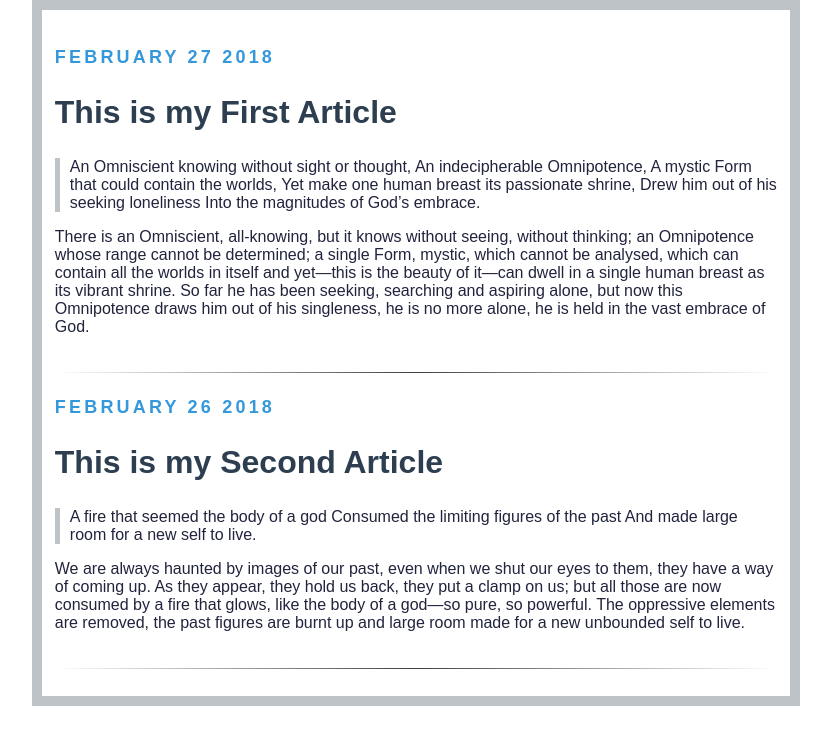
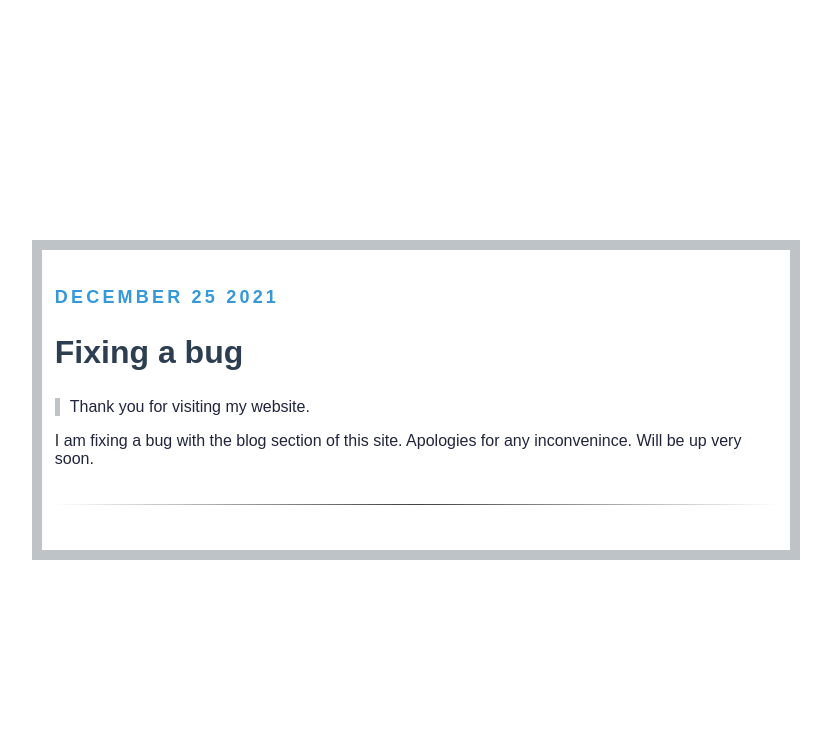
Before and after one commit to ParardhaKumar/PersonalV2, a React (Create React App) app: page /blog in a window 1280 px wide. Shown: the top 744 px of the page, without its empty margins (224-1055 px from the left). Built offline with nearby package versions, Linux system fonts and the light colour scheme.

Commit message:
Add BlogUnderConstruction

```diff
--- a/src/App.js
+++ b/src/App.js
@@ -6,6 +6,7 @@ import { faCheckSquare, faCoffee } from '@fortawesome/free-solid-svg-icons'
 
 import Home from './components/Home/Home';
 import Blog from './components/Blog/Blog';
+import BlogUnderConstruction from './components/Blog/BlogUnderConstruction';
 import NotFound from './components/NotFound/NotFound';
 import './App.css';
 
@@ -24,7 +25,7 @@ class App extends Component{
         <div>
           <Switch>
             <Route path="/" component={Home} exact />
-            <Route path="/blog" component={Blog} exact />
+            <Route path="/blog" component={BlogUnderConstruction} exact />
             <Route component={NotFound}/>
           </Switch>
         </div>
--- /dev/null
+++ b/src/components/Blog/BlogUnderConstruction.css
@@ -0,0 +1,39 @@
+body{
+  font-family: 'Source Sans Pro', sans-serif;
+}
+
+.opening-para{
+  padding-left: 10px;
+  border-left: 5px solid #bdc3c7;
+}
+
+.blog-container{
+  padding: 1%;
+  padding-bottom: 0;
+  border: 10px solid #bdc3c7;
+  position: absolute;
+  top:0;
+  bottom: 0;
+  left: 0;
+  right: 0;
+  margin: auto;
+  max-height: 40vh;
+  max-width: 90vw;
+}
+
+.heading{
+  color: #2c3e50;
+  font-size: 2.0rem;
+}
+
+.datestamp{
+  color: #3498db;
+  text-transform: uppercase;
+  letter-spacing: 0.2rem;
+}
+
+hr{
+    border: 0;
+    height: 1px;
+    background-image: linear-gradient(to right, rgba(0, 0, 0, 0), rgba(0, 0, 0, 0.75), rgba(0, 0, 0, 0));
+}
--- /dev/null
+++ b/src/components/Blog/BlogUnderConstruction.js
@@ -0,0 +1,28 @@
+import React,{Component} from 'react';
+
+import './BlogUnderConstruction.css';
+
+class BlogUnderConstruction extends Component{
+
+  render(){
+    return(
+      <div>
+        <div class="blog-container">
+
+            <div class = "article">
+              <h4 class = "datestamp"> December 25 2021 </h4>
+              <h2 class = "heading"> Fixing a bug </h2>
+              <p class = "opening-para">Thank you for visiting my website.
+              </p>
+              <p>I am fixing a bug with the blog section of this site. Apologies for any inconvenince. Will be up very soon.
+              </p>
+              <hr></hr>
+            </div>
+
+        </div>
+      </div>
+    )
+  }
+}
+
+export default BlogUnderConstruction;
--- a/src/components/Header/Header.js
+++ b/src/components/Header/Header.js
@@ -18,7 +18,7 @@ class Header extends Component{
         </div>
         <ul class="menu-items">
             <li><a href={Content.resume}  target="_blank">Resume</a></li>
-            <li><a href="#testimonials">Blog</a></li>
+            <li><a href="/blog">Blog</a></li>
             <li><a href="#contact">Contact</a></li>
             <li><img src="random.jpg" id="nav-img"></img></li>
         </ul>
```
